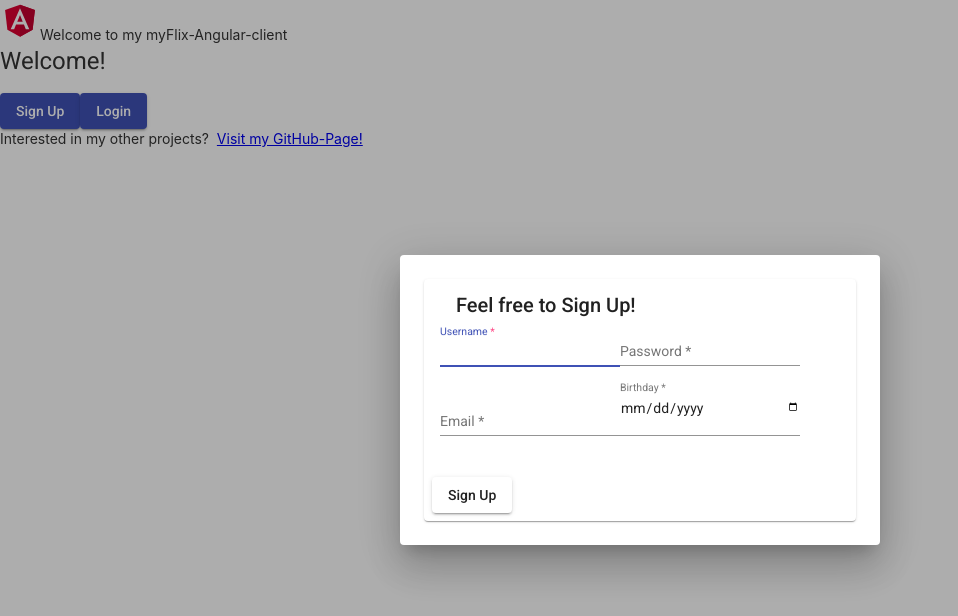
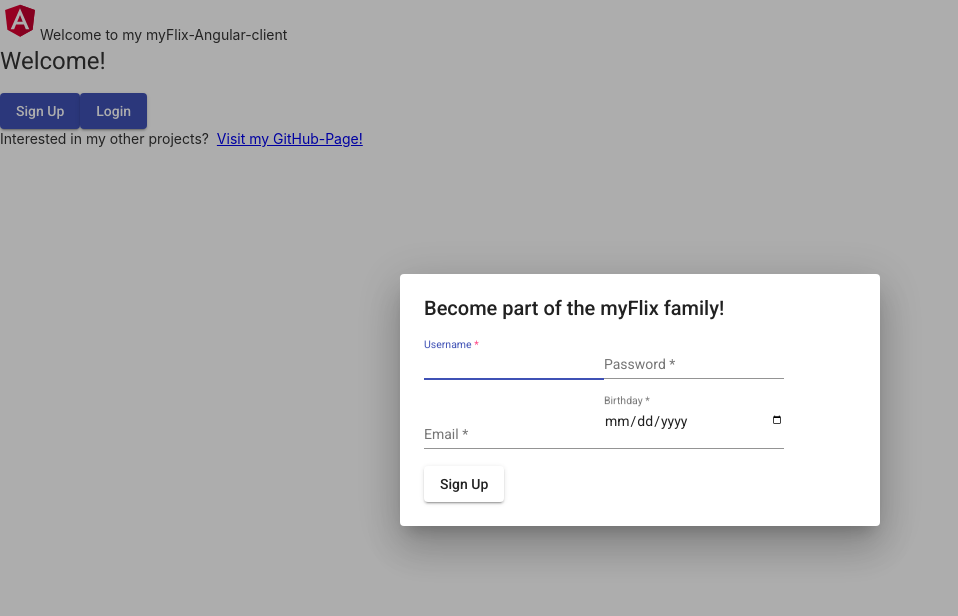
Before and after one commit to Tina2010/myFlix-Angular-client, an Angular app: page /welcome in a window 1280 px wide. Both pictures are taken after a click on the button "Sign Up". Shown: the top 616 px of the page, without its empty margins (0-958 px from the left). Built offline with nearby package versions, Linux system fonts and the light colour scheme.

Commit message:
[fix] adjusting snackbar message

```diff
--- a/src/app/user-registration-form/user-registration-form.component.html
+++ b/src/app/user-registration-form/user-registration-form.component.html
@@ -1,6 +1,6 @@
-<mat-card>
     <mat-card-header>
-        <mat-card-title>Feel free to Sign Up!</mat-card-title>
+        <mat-card-title>Become part of the myFlix family!</mat-card-title>
+        <br>
     </mat-card-header>
     <mat-card-content>
         <form>
@@ -54,4 +54,3 @@
             Sign Up
         </button>
     </mat-card-actions>
-</mat-card>
--- a/src/app/user-registration-form/user-registration-form.component.ts
+++ b/src/app/user-registration-form/user-registration-form.component.ts
@@ -32,7 +32,7 @@ export class UserRegistrationFormComponent implements OnInit {
         duration: 2000
       });
     }, (result) => {
-      this.snackBar.open('User registration successful', 'Ok', {
+      this.snackBar.open('Something went wrong, please try again!', 'Ok', {
         duration: 2000
       });
     });
```
